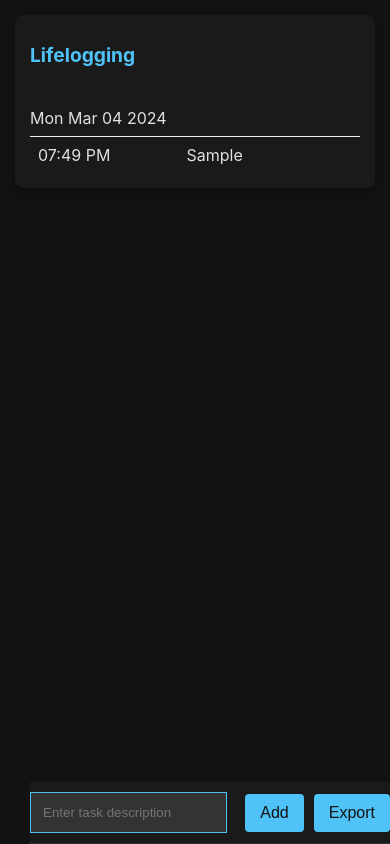
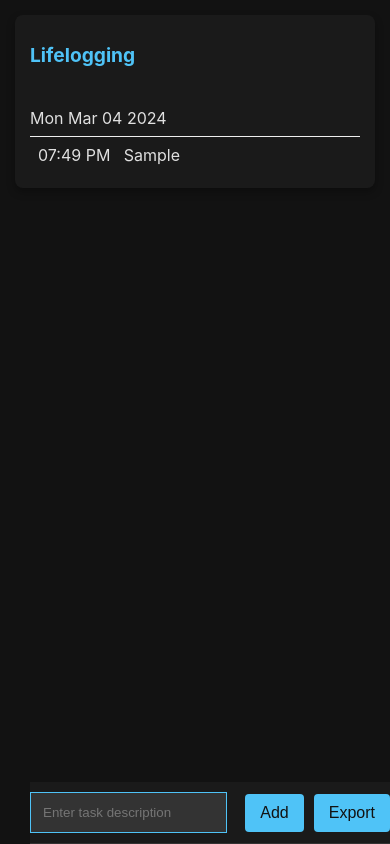
Before and after one commit to modafinilici/timesnap, a plain HTML site: page index.html in a window 390 px wide. Both pictures are taken after typing "Sample" into the empty fields and a click on the button "Add". Drawn offline with Linux system fonts and the light colour scheme.

Commit message:
Update style.css

```diff
--- a/style.css
+++ b/style.css
@@ -121,11 +121,11 @@ td:nth-child(2):hover::after {
 }
 
 th:nth-child(1), td:nth-child(1) {
-  width: 20%;
+  width: 17%;
 }
 
 th:nth-child(2), td:nth-child(2) {
-  width: 80%;
+  width: 83%;
 }
 
 @media (max-width: 768px) {
@@ -168,11 +168,11 @@ th:nth-child(2), td:nth-child(2) {
       width: calc(100% - 10px);
     }
     td:nth-child(1), th:nth-child(1) {
-      width: 45%;
+      width: 26%;
       white-space: nowrap;
     }
     td:nth-child(2), th:nth-child(2) {
-      width: 55%;
+      width: 74%;
       white-space: normal;
       overflow: hidden;
       text-overflow: ellipsis;
```
